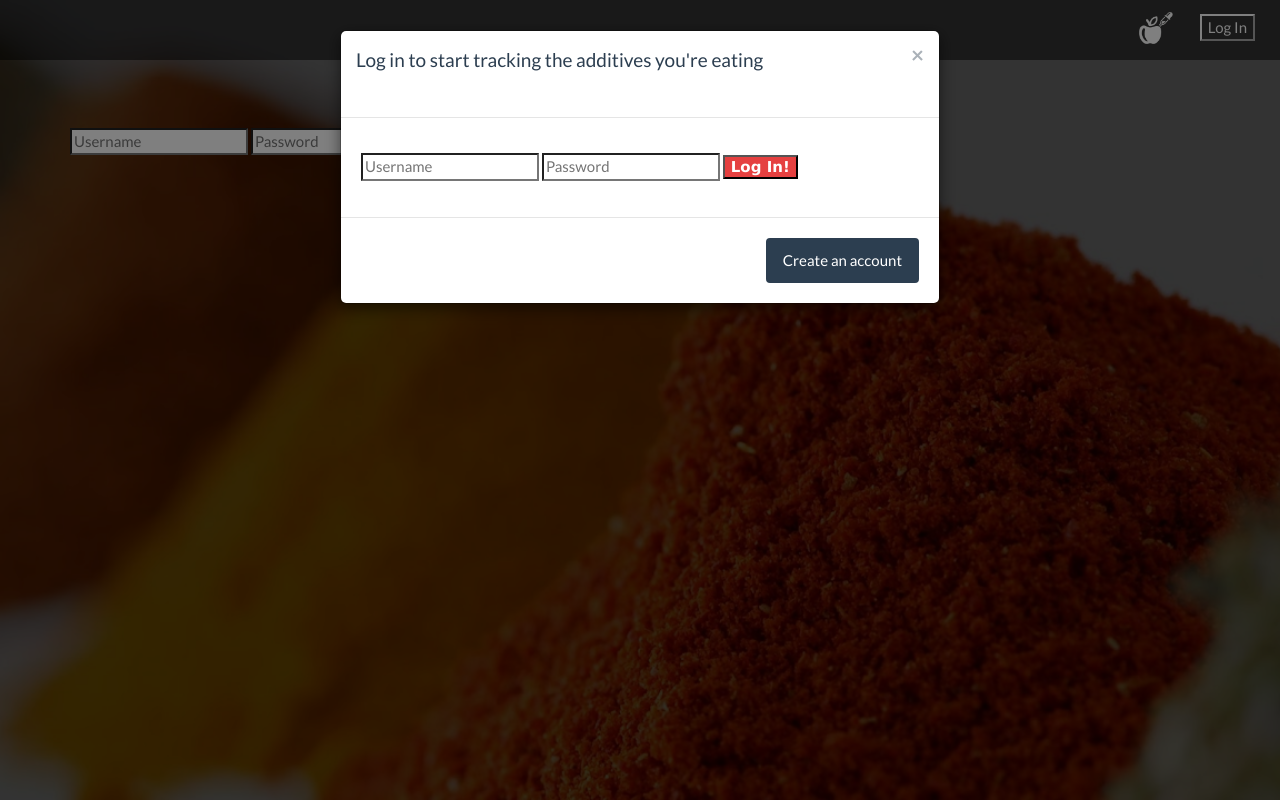
After one commit to gkmarsella/Additives, a Flask app: page /signup in a window 1280 px wide, after a click on "Log In". The commit adds this page. Run offline with Flask 2, Linux system fonts and the light colour scheme; some libraries are stand-ins or nearby versions.

Commit message:
added login modal

```diff
--- a/app.py
+++ b/app.py
@@ -6,10 +6,22 @@ import os
 import requests
 import urllib.request
 import json
-
+# for logging in
+from flask_login import LoginManager
+# from project import db, bcrypt
+from flask_login import UserMixin
+from flask_wtf import FlaskForm
+from wtforms import StringField, PasswordField
+from wtforms.validators import DataRequired
+from flask_bcrypt import Bcrypt
+from flask_bcrypt import Bcrypt
+from flask_sqlalchemy import SQLAlchemy
+from sqlalchemy.exc import IntegrityError
 
 app = Flask(__name__)
 api = Modus(app)
+bcrypt = Bcrypt(app)
+db = SQLAlchemy(app)
 
 
 usda_key = app.config['USDA_KEY'] = os.environ.get('USDA_KEY')
@@ -121,6 +133,77 @@ def upc_lookup(upcode):
 
     return response.json()
 
+
+# #############################################################
+#                       LOGIN
+# #############################################################
+class UserForm(FlaskForm):
+    username = StringField('username', validators=[DataRequired()])
+    password = PasswordField('password', validators=[DataRequired()])
+
+class User(db.Model, UserMixin):
+    __tablename__ = 'users'
+
+    id = db.Column(db.Integer, primary_key=True)
+    username = db.Column(db.Text, unique=True)
+    password = db.Column(db.Text)
+
+    def __init__(self, username, password):
+        self.username = username
+        self.password = bcrypt.generate_password_hash(password).decode('UTF-8')
+
+from flask_login import LoginManager
+
+# initialize the login_manager
+login_manager = LoginManager()
+
+# pass your app into the login_manager instance
+login_manager.init_app(app)
+
+# You also need to tell flask_login where it should redirect
+# someone to if they try to access a private route.
+login_manager.login_view = "users.login"
+
+# You can also change the default message when someone
+# gets redirected to the login page. The default message is
+# "Please log in to access this page."
+login_manager.login_message = "Please log in!"
+
+# write a method with the user_loader decorator so that flask_login can find a current_user
+@login_manager.user_loader
+def load_user(user_id):
+    return User.query.get(user_id)
+
+@app.route('/signup', methods =["GET", "POST"])
+def signup():
+    form = UserForm(request.form)
+    if form.validate_on_submit():
+        try:
+            new_user = User(form.data['username'], form.data['password'])
+            db.session.add(new_user)
+            db.session.commit()
+        except IntegrityError as e:
+            return render_template('signup.html', form=form)
+        return redirect(url_for('users.login'))
+    return render_template('signup.html', form=form)
+
+
+@app.route('/login', methods = ["GET", "POST"])
+def login():
+    form = UserForm(request.form)
+    if form.validate_on_submit():
+        found_user = User.query.filter_by(username = form.data['username']).first()
+        if found_user:
+            authenticated_user = bcrypt.check_password_hash(found_user.password, form.data['password'])
+            if authenticated_user:
+                return redirect(url_for('users.welcome'))
+    return render_template('login.html', form=form)
+
+@app.route('/welcome')
+def welcome():
+    return render_template('welcome.html')
+
+
 if os.environ.get('ENV') == 'production':
     debug = False
 else:
--- a/static/style.css
+++ b/static/style.css
@@ -228,18 +228,10 @@ body {
 	width: inherit;
 }
 
-/*.food-item {
-	color: white;
+/*MODAL*/
+
+.login-btn{
+	background-color: #e54040;
+	font: bold 15px 'lucida sans', 'trebuchet MS', 'Tahoma';
+	color: #fff;
 }
-
-#food-list {
-	width: 25%;
-}
-
-.food-container {
-	padding-top: 3%;
-}
-
-.food-container:hover {
-	background-color: rgba(26, 24, 24, 0.51)
-}*/
--- a/templates/base.html
+++ b/templates/base.html
@@ -11,9 +11,50 @@
 	<script src="{{url_for('static', filename='App.js') }}"></script>
 </head>
 <body>
+  <!-- Navbar -->
+
+	<nav class="navbar navbar-right navbar-fixed-top">
+		<div class="container-fluid">
+			<div class="navbar-header" id="nav-elements">
+				<div class="bardiv form-group">
+				<a id="navbar-icon" class="navbar-brand" href="{{url_for('search')}}">
+					<img class="icon" src="{{url_for('static', filename='images/icon.png')}}">
+				</a>
+				<button type="button" class="login-button" data-toggle="modal" data-target="#loginModal">Log In</button>
+			</div>
+		</div>
+	</nav>
+
 	<div class="container">
 		{% block content %}
 		{% endblock %}
 	</div>
+
+
+<!-- LOGIN MODAL -->
+	<div class="modal fade" id="loginModal" tabindex="-1" role="dialog">
+	  <div class="modal-dialog" role="document">
+	    <div class="modal-content">
+	      <div class="modal-header">
+	        <button type="button" class="close" data-dismiss="modal" aria-label="Close"><span aria-hidden="true">&times;</span></button>
+	        <h4 class="modal-title" style="padding-bottom: 5%">Log in to start tracking the additives you're eating</h4>
+	      </div>
+	      <div class="modal-body" style="padding-bottom: 6%; padding-top: 6%">
+	        <form action="{{url_for('results')}}" method="GET" class="">
+				<input type="text" name="login-name" placeholder="Username" required>
+				<input type="password" name="login-password" placeholder="Password" required>
+				<button type="submit" class="login-btn">Log In!</button>
+			</form>
+	      </div>
+	      <div class="modal-footer">
+		      <form action="{{url_for('signup')}}">
+		      	<button type="submit" class="btn btn-primary" >Create an account</button>
+		      </form>
+
+	      </div>
+	    </div><!-- /.modal-content -->
+	  </div><!-- /.modal-dialog -->
+	</div><!-- /.modal -->
+
 </body>
 </html>
--- /dev/null
+++ b/templates/signup.html
@@ -0,0 +1,17 @@
+{% extends 'base.html' %}
+{% block content %}
+
+<!-- Background -->
+	<div id="bg">
+		<img src="{{url_for('static', filename='images/pile.jpg')}}">
+	</div>
+
+	<div class="">
+		<form action="{{url_for('signup')}}" method="GET" class="">
+			<input type="text" name="signup-name" placeholder="Username" required>
+			<input type="password" name="signup-password" placeholder="Password" required>
+			<button type="submit" class="login-btn">Log In!</button>
+		</form>
+	</div>
+
+{% endblock %}
```
Also changed, not shown: templates/results.html (+1 -46 lines), templates/search.html (+0 -15 lines).
